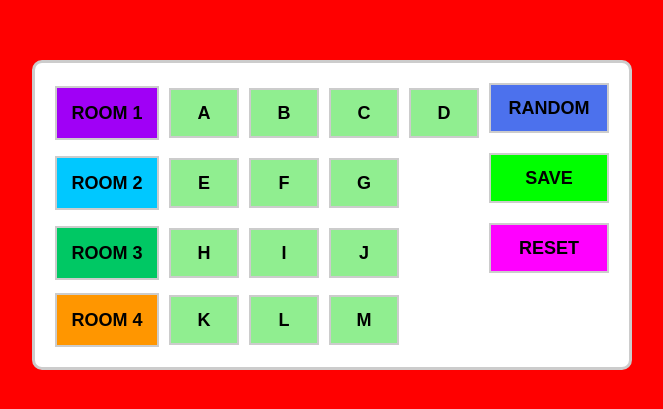
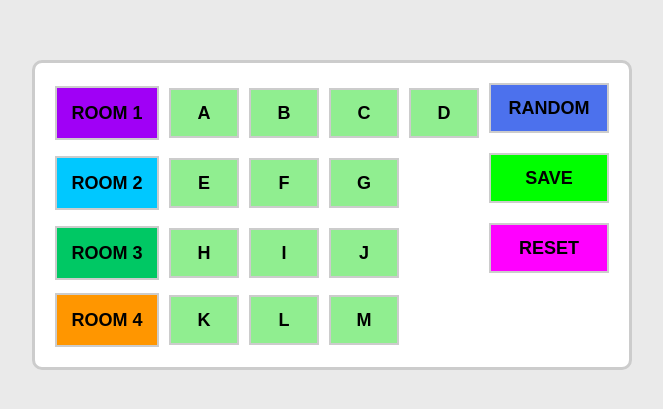
Before and after one commit to foAddz19/random-selector, a plain HTML site: page index.html in a window 1280 px wide. Shown: the part 205-614 px from the top of the page, without its empty margins (308-971 px from the left). Drawn offline with Linux system fonts and the light colour scheme.

Commit message:
Change Color

```diff
--- a/index.html
+++ b/index.html
@@ -5,8 +5,7 @@
   <title>Random Button Selector</title>
   <style>
     body {
-      background-color: #ff0000;
-      /* background-color: #eaeaea; */
+      background-color: #eaeaea;
       font-family: sans-serif;
       margin: 0;
       padding: 20px;
```
